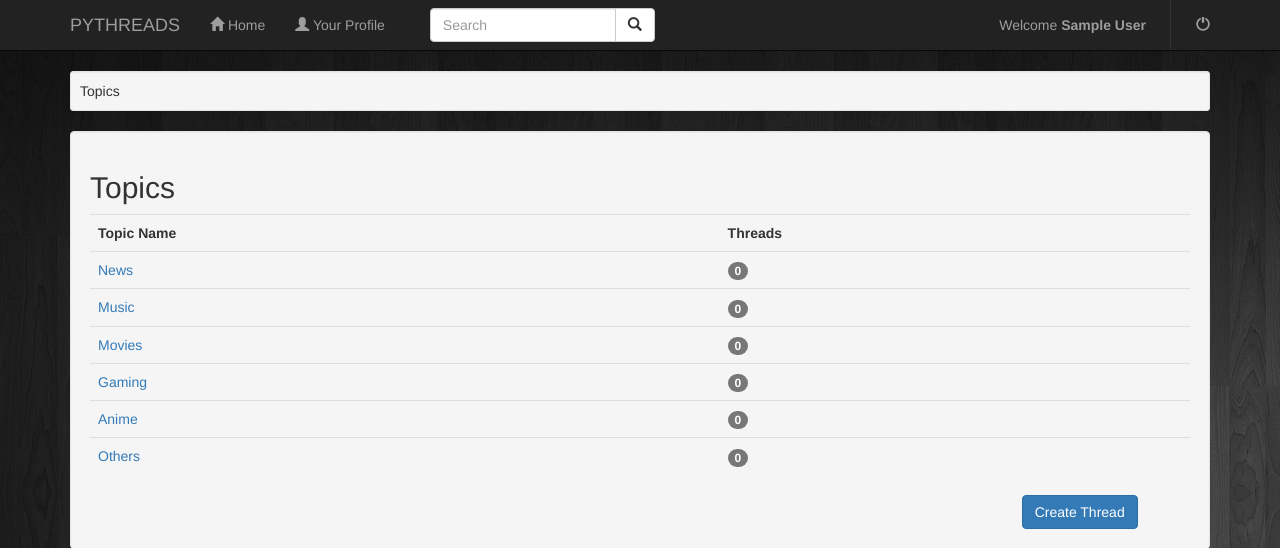
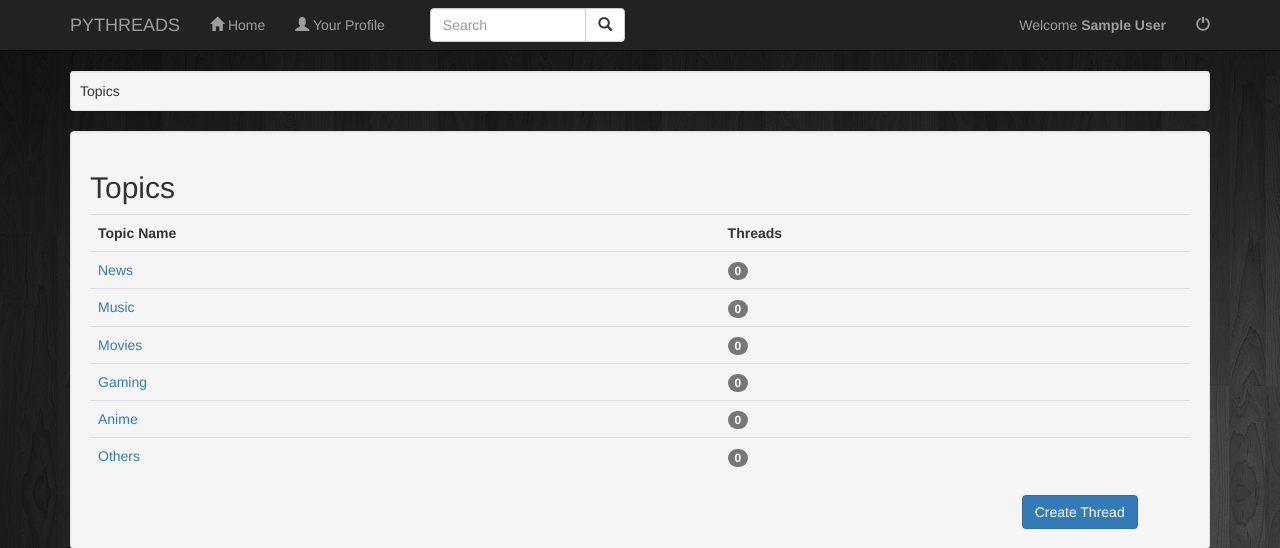
Before and after one commit to erllypaguntalan/pythreads_lele, a Flask app: page / in a window 1280 px wide. Shown: the top 548 px of the page. Run offline with Flask 2, Linux system fonts and the light colour scheme; the visitor is signed in with stand-in values (Sample User, id 1); data comes from the database, SQL or seed files in the repository; data that the repository does not hold is empty; some libraries are stand-ins or nearby versions.

Commit message:
Fixed Navigation Bar

```diff
--- a/app/templates/base.html
+++ b/app/templates/base.html
@@ -21,7 +21,7 @@
         <div class="navbar navbar-inverse navbar-static-top">
             <div class="container">
                 <div class="navbar-header">
-                    <button class="navbar-toggle" data-toggle="collapse" data-target=".nav-collapse">
+                    <button class="navbar-toggle" data-toggle="collapse" data-target=".navHeaderCollapse">
                         <span class="icon-bar"></span>
                         <span class="icon-bar"></span>
                         <span class="icon-bar"></span>
@@ -35,9 +35,18 @@
                         {% if current_user.is_authenticated %}
                         <li><a href="{{ url_for('user', nickname=g.user.nickname) }}"><i class="glyphicon glyphicon-user"></i> Your Profile</a></li>
                         {% endif %}
+                        <div class="col-sm-6">
+                            <form class="navbar-form" role="search">
+                            <div class="input-group">
+                                <input type="text" class="form-control" placeholder="Search" name="q">
+                                <div class="input-group-btn">
+                                    <button class="btn btn-default" type="submit"><i class="glyphicon glyphicon-search"></i></button>
+                                </div>
+                            </div>
+                            </form>
+                        </div>
                     </ul>
                     <ul class="nav navbar-nav navbar-right">
-                        <li class="divider-vertical"></li>
                         <li>
                             <a href="#logout" class="bottom" title="Logout" data-placement="bottom" data-toggle="modal" data-toggle-tooltip="tooltip" data-original-title="Logout"><i class="glyphicon glyphicon-off"></i></a>
                         </li>
@@ -45,16 +54,6 @@
                     <p class="navbar-text pull-right">
                         Welcome <strong>{{ g.user.name }}</strong>
                     </p>
-                    <div class="col-sm-3 col-md-3">
-                        <form class="navbar-form" role="search">
-                        <div class="input-group">
-                            <input type="text" class="form-control" placeholder="Search" name="q">
-                            <div class="input-group-btn">
-                                <button class="btn btn-default" type="submit"><i class="glyphicon glyphicon-search"></i></button>
-                            </div>
-                        </div>
-                        </form>
-                    </div>
                 </div>
                 {% endif %}
                 {% block login %}{% endblock %}
```
